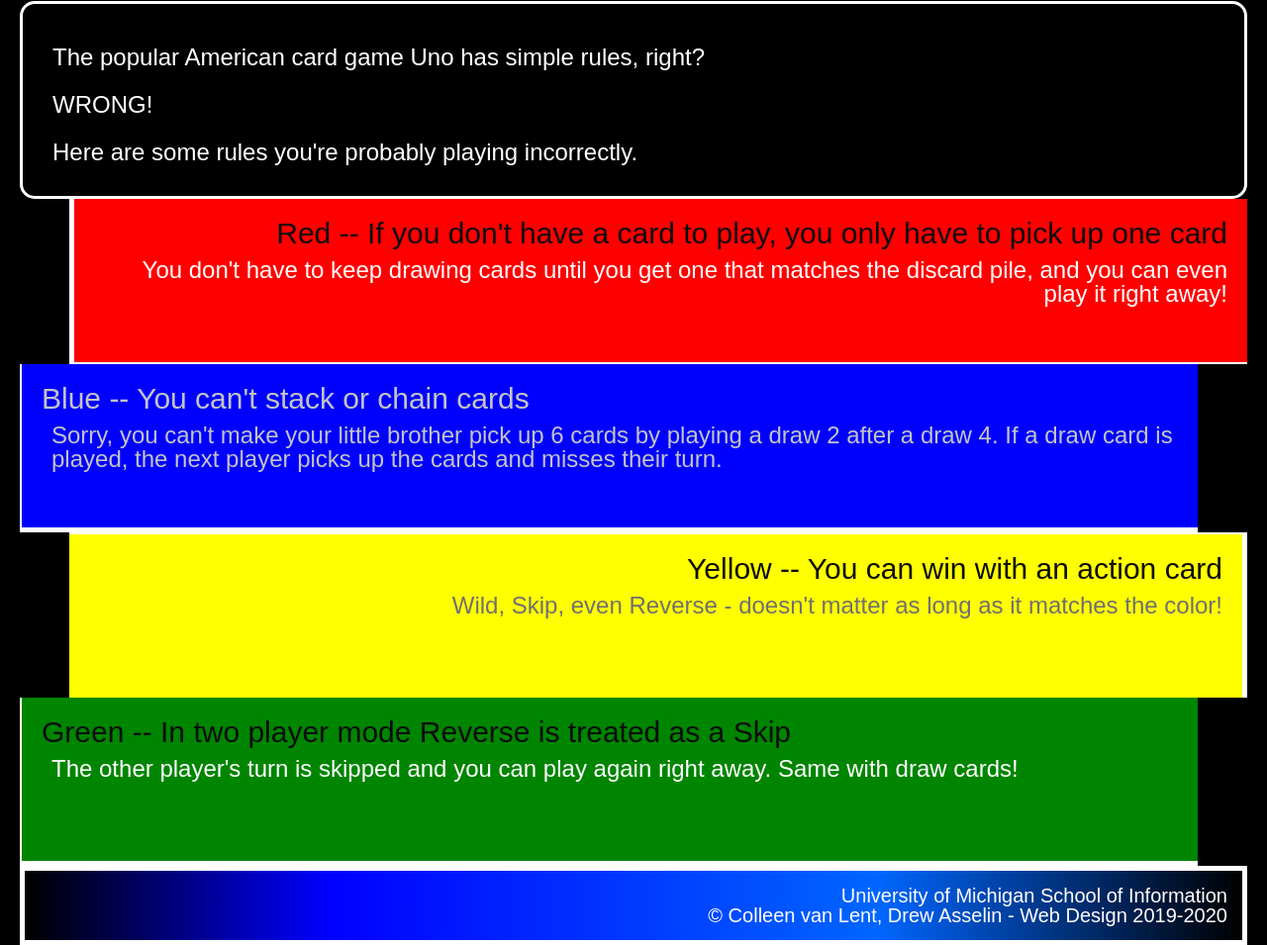
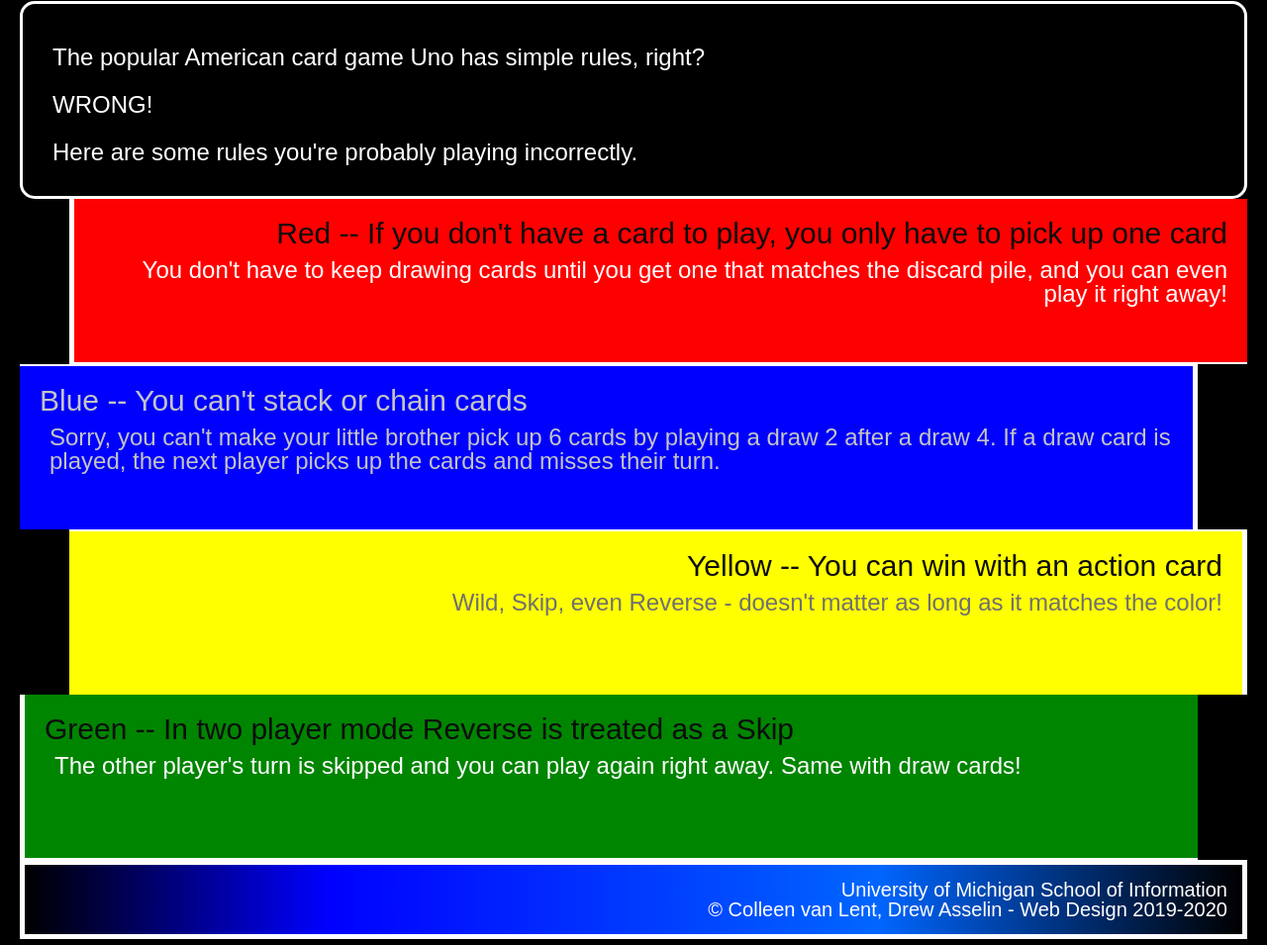
Before and after one commit to jinnyjkim/hw2-2024, a plain HTML site: page index.html in a window 1280 px wide. Shown: the part 327-1282 px from the top of the page at 99% size. Drawn offline with Linux system fonts and the light colour scheme.

Commit message:
Add files via upload

```diff
--- a/css/style.css
+++ b/css/style.css
@@ -47,7 +47,7 @@
     background-color: #0000ff;
     text-align: left;
     margin-right: 50px;
-    border-width: 0px 0px 5px 2px;
+    border-width: 2px 5px 0px 0px;
 }
 div.blue h2{
     color: #c4c4c4;
@@ -68,7 +68,7 @@
     background-color: #008500;
     text-align: left;
     margin-right: 50px;
-    border-width: 0px 0px 5px 2px;
+    border-width: 0px 0px 2px 5px;
 }
 footer{
     background: #000000;
```
